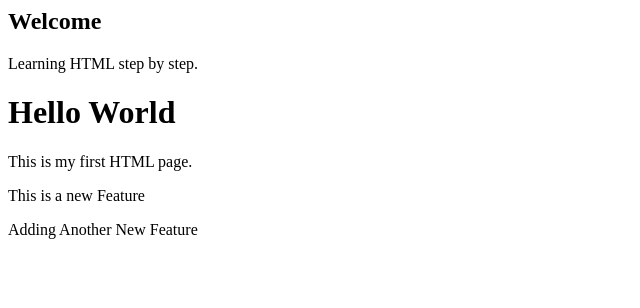
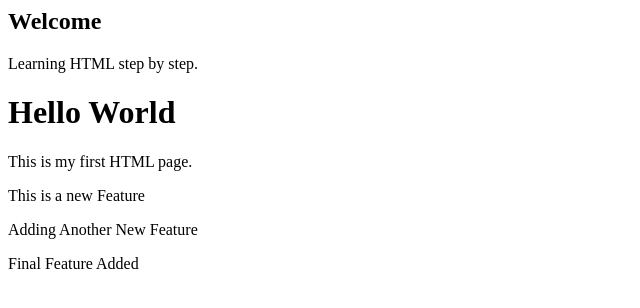
Before and after one commit to MayurD92/LocalRepo, a plain HTML site: page index.html in a window 1280 px wide. Shown: the whole page, without its empty margins (0-640 px from the left). Drawn offline with Linux system fonts and the light colour scheme.

Commit message:
New Feature

```diff
--- a/index.html
+++ b/index.html
@@ -4,3 +4,4 @@
 <p>This is my first HTML page.</p>
 <p>This is a new Feature</p>
 <p>Adding Another New Feature</p>
+<p>Final Feature Added</p>
```
